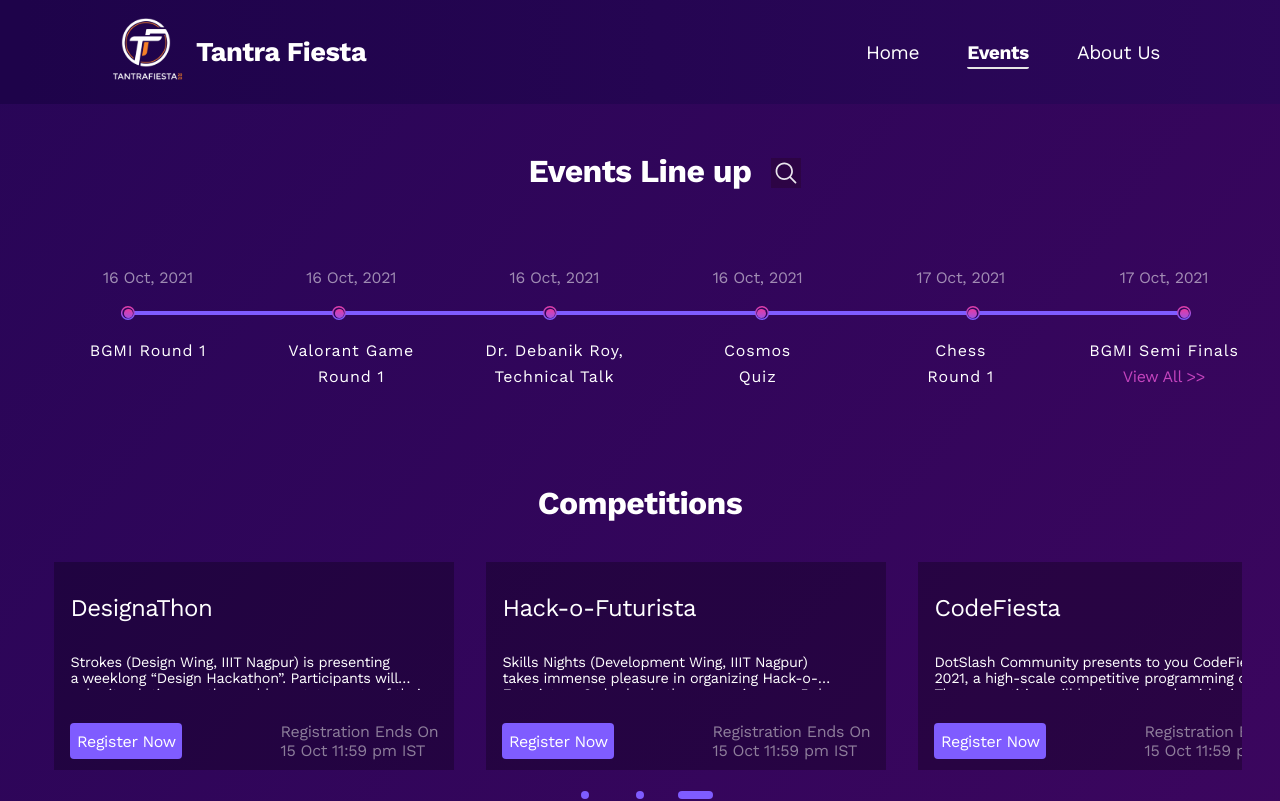
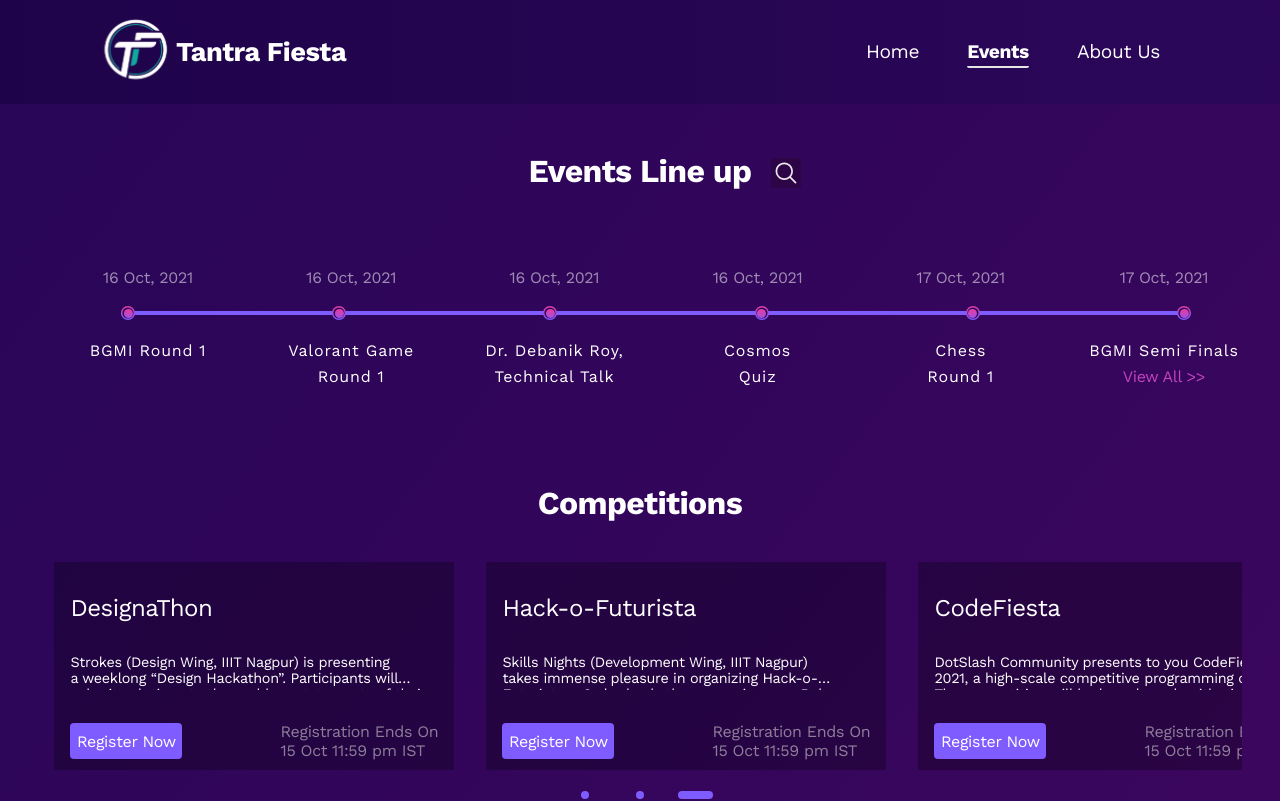
Before and after one commit to Kirito64/TF2021, a React (Create React App) app: page /events in a window 1280 px wide. Shown: the top 801 px of the page. Built offline with nearby package versions, Linux system fonts and the light colour scheme.

Commit message:
updated navbar logo

```diff
--- a/src/Components/eventsSection/speakerLineUp/speakersData.js
+++ b/src/Components/eventsSection/speakerLineUp/speakersData.js
@@ -65,7 +65,7 @@
     id: 3,
     speakerImage: pranavLadImage,
     speakerName: "Dr. Pranav Lad",
-    speakerDesignation: "Product Designer @Cred",
+    speakerDesignation: "Engineer @MathWorks",
     speakerDetails: (
       <p>
         Dr. Pranav Lad is a Customer Success Engineer at MathWorks, based out of
--- a/src/Components/navbar/Navbar.css
+++ b/src/Components/navbar/Navbar.css
@@ -34,7 +34,9 @@
 }
 
 .tfSvg img {
-  width: 6.25rem;
+  /* width: 6.25rem; */
+    width: 80px;
+    margin-top: 6px;
 }
 
 .nav-menu {
--- a/src/Components/navbar/Navbar.js
+++ b/src/Components/navbar/Navbar.js
@@ -11,7 +11,7 @@
         <div className="nav-logo">
           <div className="tfSvg">
             <img
-              src="/Assets/images/tantralogo_wh-01 1.svg"
+              src="/Assets/images/newLogo.svg"
               alt="tantrafiesta-logo"
             />
           </div>
```
Also changed, not shown: public/Assets/images/newLogo.svg (added).
